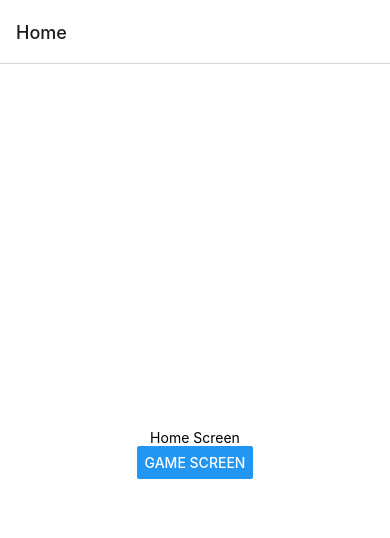
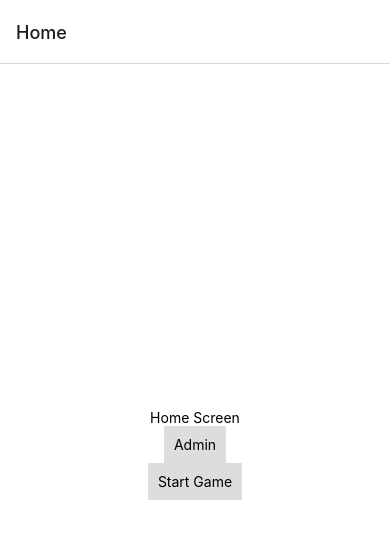
Before and after one commit to gargshivam2511/NRCTuring, a React Native app: screen /Home in a window 390 px wide. Shown: the top 538 px of the page. Built offline with nearby package versions, Linux system fonts and the light colour scheme.

Commit message:
initial avatar screen

```diff
--- a/App.js
+++ b/App.js
@@ -5,13 +5,14 @@ import { StyleSheet, Text, View } from "react-native";
 
 import HomeScreen from "./components/HomeScreen";
 import GameScreen from "./components/GameScreen";
-
+import StartScreen from "./components/StartScreen"
 const Stack = createStackNavigator();
 export default function App() {
   return (
     <NavigationContainer>
       <Stack.Navigator>
         <Stack.Screen name="Home" component={HomeScreen}></Stack.Screen>
+        <Stack.Screen name="Start" component={StartScreen}></Stack.Screen>
         <Stack.Screen name="Game" component={GameScreen}></Stack.Screen>
       </Stack.Navigator>
     </NavigationContainer>
--- a/components/HomeScreen.js
+++ b/components/HomeScreen.js
@@ -1,24 +1,30 @@
 import React, { Component } from "react";
-import { StyleSheet, Text, View, Button } from "react-native";
+import { StyleSheet, Text, View, Button,TouchableOpacity } from "react-native";
 
 export default class HomeScreen extends Component {
   constructor(props) {
     super(props);
   }
   state = {};
+  onStart = () => {
+    this.props.navigation.navigate("Start");
+  };
   render() {
     return (
       <View style={styles.container}>
         <Text>Home Screen</Text>
-        <Button
-          title="Game Screen"
-          onPress={() => {
-            this.props.navigation.navigate("Game", {
-              key: "turing Question 1",
-              key2: "Value",
-            });
-          }}
-        ></Button>
+        <TouchableOpacity
+          style={styles.button}
+          onPress={this.admin}
+        >
+          <Text>Admin</Text>
+        </TouchableOpacity>
+        <TouchableOpacity
+          style={styles.button}
+          onPress={this.onStart}
+        >
+          <Text>Start Game</Text>
+        </TouchableOpacity>
       </View>
     );
   }
@@ -31,4 +37,9 @@ const styles = StyleSheet.create({
     alignItems: "center",
     justifyContent: "center",
   },
+  button: {
+
+    backgroundColor: "#DDDDDD",
+    padding: 10
+  }
 });
--- /dev/null
+++ b/components/StartScreen.js
@@ -0,0 +1,99 @@
+import React, { Component } from "react";
+import { StyleSheet, Text, View, Button,TouchableOpacity,Image } from "react-native";
+class StartScreen extends Component {
+  constructor(props) {
+    super(props);
+    this.state={
+        pressImage1: false,
+        pressImage2: false,
+        opacityValue1:1,
+        opacityValue2:1
+     }
+  }
+
+  pressImg1 = () =>
+  {
+      this.setState({
+        pressImage1:true,
+        opacityValue1:0.6
+      });
+
+  }
+  pressImg2 = () =>
+  {
+      this.setState({
+        pressImage2:true,
+        opacityValue2:0.6
+      });
+
+  }
+  onPlay = () => {
+      if (this.state.pressImage1 || this.state.pressImage2){
+    this.props.navigation.navigate("Game", {
+      key: "turing Question 1",
+      key2: "Value",
+    });
+}else{
+    alert("Please select an avatar to continue");
+}
+  };
+  render() {
+    return (
+      <View style={styles.container}>
+        <Text>Start Screen</Text>
+        <View style={{ flexDirection: "row" }}>
+          <View style={{ flex: 1 }}>
+            <TouchableOpacity onPress={this.pressImg1}>
+              <Image
+                source={{uri:"https://picsum.photos/id/237/200/300.jpg"}}
+                style={[styles.ImageClass,{opacity: this.state.opacityValue1}]}
+              />
+            </TouchableOpacity>
+          </View>
+          <View style={{ flex: 1 }}>
+          <TouchableOpacity  onPress={this.pressImg2}>
+              <Image
+                source={{uri:"https://picsum.photos/id/1/200/300.jpg"}}
+                style={[styles.ImageClass2,{opacity: this.state.opacityValue2}]}
+              />
+            </TouchableOpacity>
+          </View>
+        </View>
+        <TouchableOpacity style={styles.button} onPress={this.onPlay}>
+          <Text>Play</Text>
+        </TouchableOpacity>
+      </View>
+    );
+  }
+}
+
+export default StartScreen;
+const styles = StyleSheet.create({
+  container: {
+    flex: 1,
+    backgroundColor: "#fff",
+    alignItems: "center",
+    justifyContent: "center",
+  },
+  ImageClass:
+  {
+    width: 100,
+    height: 100,
+    justifyContent: 'flex-start',
+    padding:12,
+    margin:20
+  },
+  ImageClass2:
+  {
+    width: 100,
+    height: 100,
+    justifyContent: 'flex-end',
+    padding:12,
+    margin:20
+  },
+  button: {
+
+    backgroundColor: "#DDDDDD",
+    padding: 10
+  }
+});
```
